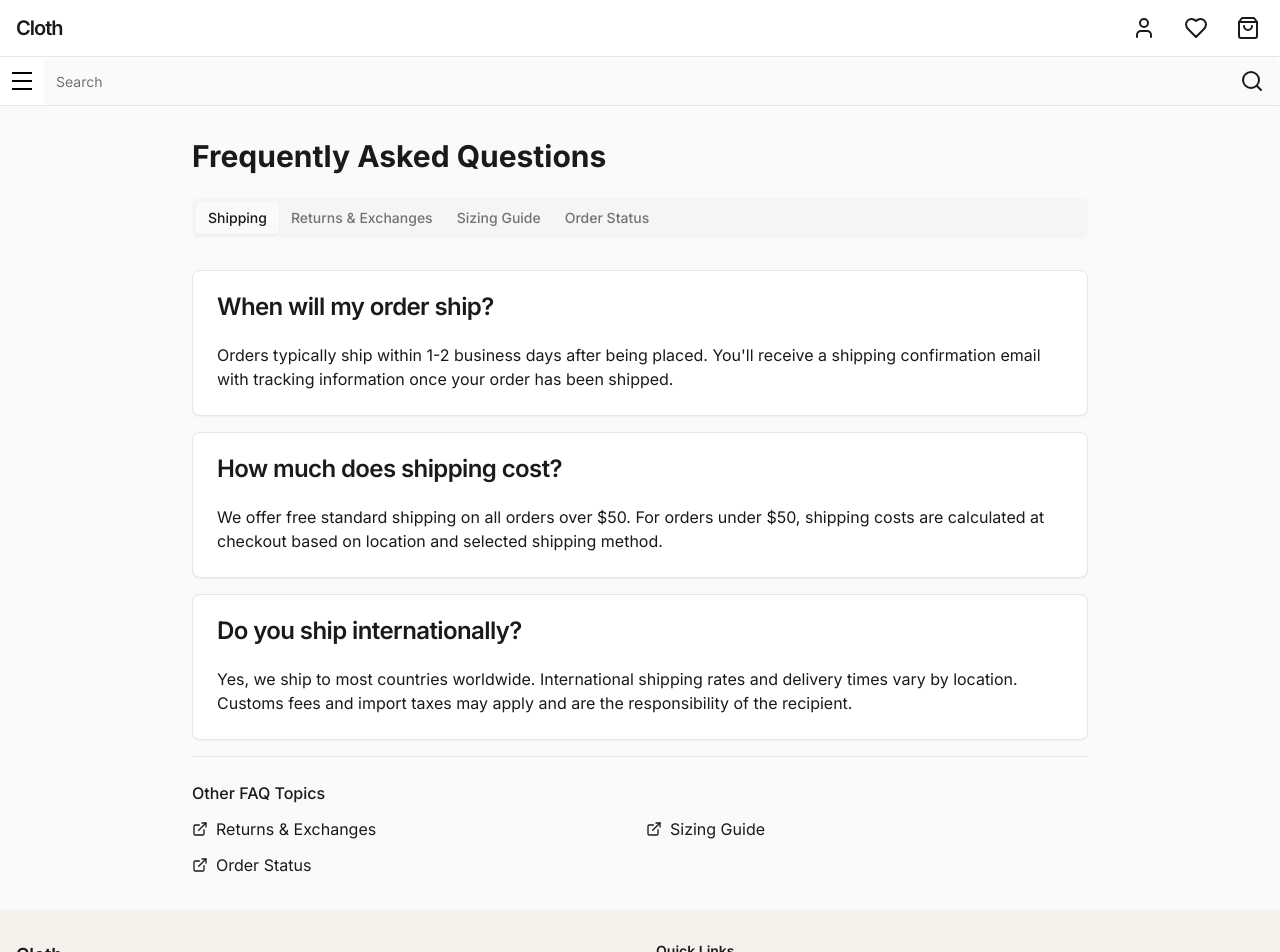
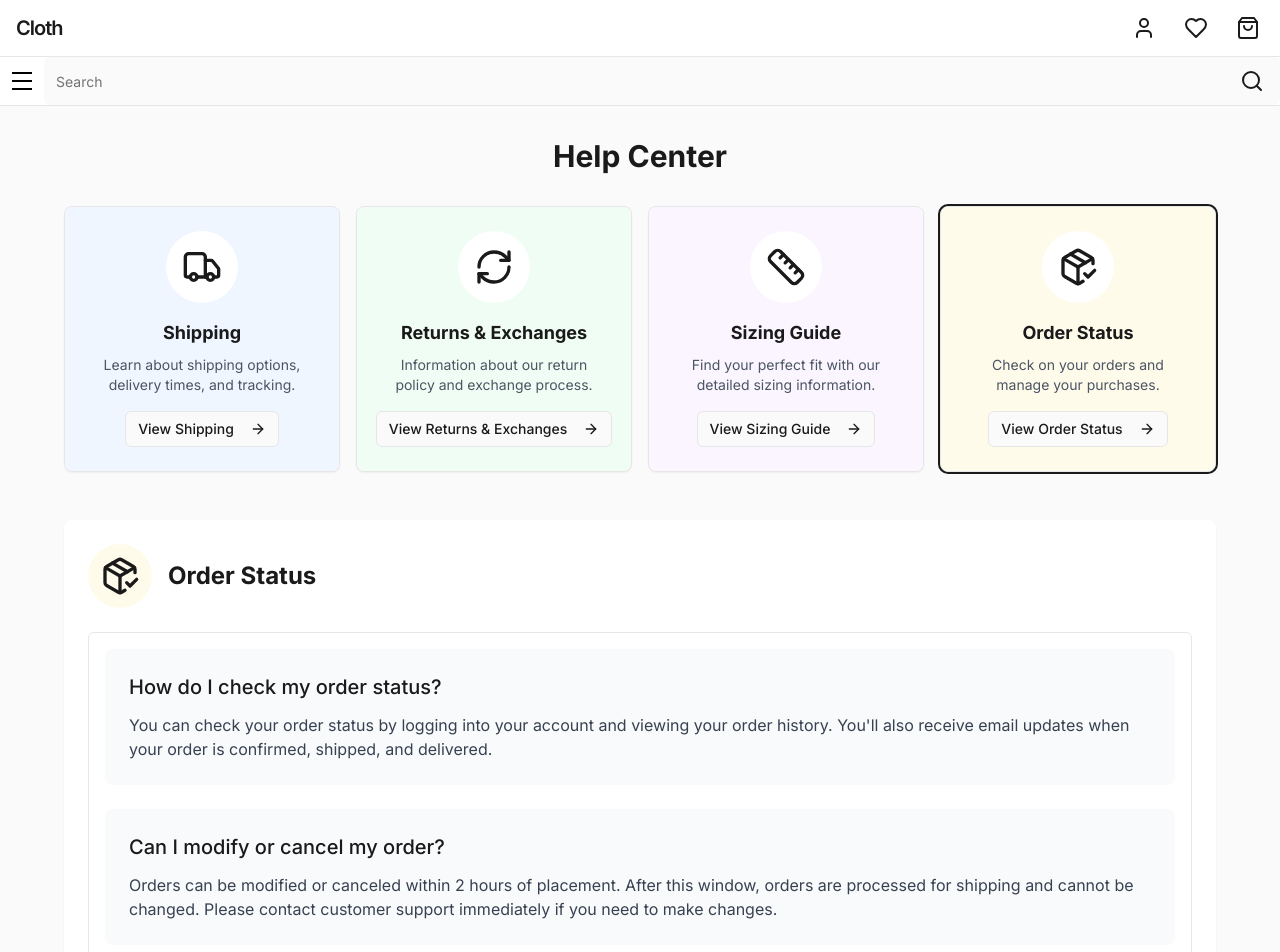
Before and after one commit to CLOTH-WLD/cloth-frontend, a React (Vite) app: page /faq/orders in a window 1280 px wide. Shown: the top 952 px of the page. Built offline with nearby package versions, Linux system fonts and the light colour scheme.

Commit message:
Fix: FAQ page navigation and design
- Rework FAQ page navigation and design to use images.
- Implement scroll-to-top behavior on navigation.
- Fix FAQ page links not working correctly.

```diff
--- a/src/App.tsx
+++ b/src/App.tsx
@@ -3,7 +3,8 @@ import { Toaster } from "@/components/ui/toaster";
 import { Toaster as Sonner } from "@/components/ui/sonner";
 import { TooltipProvider } from "@/components/ui/tooltip";
 import { QueryClient, QueryClientProvider } from "@tanstack/react-query";
-import { BrowserRouter, Routes, Route } from "react-router-dom";
+import { BrowserRouter, Routes, Route, useLocation } from "react-router-dom";
+import { useEffect } from "react";
 import Index from "./pages/Index";
 import ProductDetail from "./pages/ProductDetail";
 import Cart from "./pages/Cart";
@@ -14,6 +15,17 @@ import Favorites from "./pages/Favorites";
 import Faq from "./pages/Faq";
 import { CartProvider } from "./context/CartContext";
 
+// ScrollToTop component to handle scrolling to top on route change
+const ScrollToTop = () => {
+  const { pathname } = useLocation();
+
+  useEffect(() => {
+    window.scrollTo(0, 0);
+  }, [pathname]);
+
+  return null;
+};
+
 const queryClient = new QueryClient();
 
 const App = () => (
@@ -23,6 +35,7 @@ const App = () => (
         <Toaster />
         <Sonner />
         <BrowserRouter>
+          <ScrollToTop />
           <div>
             <Routes>
               <Route path="/" element={<Index />} />
@@ -32,10 +45,7 @@ const App = () => (
               <Route path="/profile" element={<Profile />} />
               <Route path="/favorites" element={<Favorites />} />
               <Route path="/faq" element={<Faq />} />
-              <Route path="/faq/shipping" element={<Faq />} />
-              <Route path="/faq/returns" element={<Faq />} />
-              <Route path="/faq/sizing" element={<Faq />} />
-              <Route path="/faq/orders" element={<Faq />} />
+              <Route path="/faq/:category" element={<Faq />} />
               <Route path="*" element={<NotFound />} />
             </Routes>
           </div>
--- a/src/pages/Faq.tsx
+++ b/src/pages/Faq.tsx
@@ -1,14 +1,114 @@
-
-import React from 'react';
-import { Link } from 'react-router-dom';
+import React, { useEffect } from 'react';
+import { Link, useParams, useNavigate } from 'react-router-dom';
 import { motion } from 'framer-motion';
-import { ExternalLink } from 'lucide-react';
+import { ArrowRight, Truck, RefreshCw, Ruler, PackageCheck } from 'lucide-react';
 import Navbar from '@/components/Navbar';
 import Footer from '@/components/Footer';
-import { Card, CardContent, CardHeader, CardTitle } from '@/components/ui/card';
-import { Tabs, TabsContent, TabsList, TabsTrigger } from '@/components/ui/tabs';
+import { Card, CardContent } from '@/components/ui/card';
+import { ScrollArea } from '@/components/ui/scroll-area';
+import { Button } from '@/components/ui/button';
+
+const faqCategories = [
+  {
+    id: "shipping",
+    name: "Shipping",
+    icon: <Truck className="h-10 w-10 text-cloth-charcoal" />,
+    color: "bg-blue-50",
+    description: "Learn about shipping options, delivery times, and tracking.",
+    questions: [
+      {
+        question: "When will my order ship?",
+        answer: "Orders typically ship within 1-2 business days after being placed. You'll receive a shipping confirmation email with tracking information once your order has been shipped."
+      },
+      {
+        question: "How much does shipping cost?",
+        answer: "We offer free standard shipping on all orders over $50. For orders under $50, shipping costs are calculated at checkout based on location and selected shipping method."
+      },
+      {
+        question: "Do you ship internationally?",
+        answer: "Yes, we ship to most countries worldwide. International shipping rates and delivery times vary by location. Customs fees and import taxes may apply and are the responsibility of the recipient."
+      }
+    ]
+  },
+  {
+    id: "returns",
+    name: "Returns & Exchanges",
+    icon: <RefreshCw className="h-10 w-10 text-cloth-charcoal" />,
+    color: "bg-green-50",
+    description: "Information about our return policy and exchange process.",
+    questions: [
+      {
+        question: "What is your return policy?",
+        answer: "We accept returns within 30 days of delivery for unworn items in original packaging. Return shipping is free for domestic orders."
+      },
+      {
+        question: "How do I start a return or exchange?",
+        answer: "To initiate a return or exchange, log into your account and go to your order history. Select the item(s) you wish to return and follow the instructions. You'll receive a prepaid shipping label for domestic returns."
+      },
+      {
+        question: "How long do refunds take to process?",
+        answer: "Once we receive your return, it takes 3-5 business days to inspect and process. Refunds are issued to the original payment method and may take an additional 2-5 business days to appear on your statement."
+      }
+    ]
+  },
+  {
+    id: "sizing",
+    name: "Sizing Guide",
+    icon: <Ruler className="h-10 w-10 text-cloth-charcoal" />,
+    color: "bg-purple-50",
+    description: "Find your perfect fit with our detailed sizing information.",
+    questions: [
+      {
+        question: "How do I find my correct size?",
+        answer: "We recommend measuring yourself and referring to our detailed size charts available on each product page. If you're between sizes, we generally recommend sizing up for a more comfortable fit."
+      },
+      {
+        question: "Do your items run true to size?",
+        answer: "Our clothing generally runs true to size, but each product description will note if an item runs smaller or larger than standard sizing. We also include model measurements and the size they're wearing for reference."
+      },
+      {
+        question: "What if my item doesn't fit?",
+        answer: "If your item doesn't fit, you can exchange it for a different size within 30 days of delivery. Visit our Returns & Exchanges page for detailed instructions on how to process an exchange."
+      }
+    ]
+  },
+  {
+    id: "orders",
+    name: "Order Status",
+    icon: <PackageCheck className="h-10 w-10 text-cloth-charcoal" />,
+    color: "bg-amber-50",
+    description: "Check on your orders and manage your purchases.",
+    questions: [
+      {
+        question: "How do I check my order status?",
+        answer: "You can check your order status by logging into your account and viewing your order history. You'll also receive email updates when your order is confirmed, shipped, and delivered."
+      },
+      {
+        question: "Can I modify or cancel my order?",
+        answer: "Orders can be modified or canceled within 2 hours of placement. After this window, orders are processed for shipping and cannot be changed. Please contact customer support immediately if you need to make changes."
+      },
+      {
+        question: "What payment methods do you accept?",
+        answer: "We accept all major credit cards, PayPal, Apple Pay, and Google Pay. All payments are securely processed and encrypted to ensure your information remains safe."
+      }
+    ]
+  }
+];
 
 const Faq: React.FC = () => {
+  const { category } = useParams<{ category?: string }>();
+  const navigate = useNavigate();
+  const activeCategoryId = category || "shipping";
+
+  const activeCategory = faqCategories.find(cat => cat.id === activeCategoryId) || faqCategories[0];
+
+  useEffect(() => {
+    // If category doesn't exist, redirect to shipping
+    if (category && !faqCategories.some(cat => cat.id === category)) {
+      navigate('/faq/shipping');
+    }
+  }, [category, navigate]);
+
   return (
     <div className="min-h-screen flex flex-col">
       <Navbar />
@@ -18,206 +118,70 @@ const Faq: React.FC = () => {
           initial={{ opacity: 0, y: 20 }}
           animate={{ opacity: 1, y: 0 }}
           transition={{ duration: 0.5 }}
-          className="max-w-4xl mx-auto"
+          className="max-w-6xl mx-auto"
         >
-          <h1 className="text-3xl font-bold mb-6">Frequently Asked Questions</h1>
+          <h1 className="text-3xl font-bold mb-8 text-center">Help Center</h1>
 
-          <Tabs defaultValue="shipping" className="w-full">
-            <TabsList className="w-full justify-start mb-6 overflow-x-auto flex-nowrap">
-              <TabsTrigger value="shipping">Shipping</TabsTrigger>
-              <TabsTrigger value="returns">Returns & Exchanges</TabsTrigger>
-              <TabsTrigger value="sizing">Sizing Guide</TabsTrigger>
-              <TabsTrigger value="orders">Order Status</TabsTrigger>
-            </TabsList>
+          {/* Category Cards */}
+          <div className="grid grid-cols-1 md:grid-cols-2 lg:grid-cols-4 gap-4 mb-12">
+            {faqCategories.map((cat) => (
+              <Link to={`/faq/${cat.id}`} key={cat.id}>
+                <Card className={`hover:shadow-md transition-all duration-300 h-full ${activeCategoryId === cat.id ? 'ring-2 ring-cloth-charcoal' : ''}`}>
+                  <CardContent className={`p-6 flex flex-col items-center text-center ${cat.color} rounded-lg h-full`}>
+                    <div className="mb-4 p-4 bg-white rounded-full">
+                      {cat.icon}
+                    </div>
+                    <h3 className="font-bold text-lg mb-2">{cat.name}</h3>
+                    <p className="text-sm text-gray-600 mb-4">{cat.description}</p>
+                    <Button variant="outline" size="sm" className="mt-auto">
+                      View {cat.name} <ArrowRight className="ml-2 h-4 w-4" />
+                    </Button>
+                  </CardContent>
+                </Card>
+              </Link>
+            ))}
+          </div>
 
-            <TabsContent value="shipping" className="space-y-4">
-              <Card>
-                <CardHeader>
-                  <CardTitle>When will my order ship?</CardTitle>
-                </CardHeader>
-                <CardContent>
-                  <p>Orders typically ship within 1-2 business days after being placed. You'll receive a shipping confirmation email with tracking information once your order has been shipped.</p>
-                </CardContent>
-              </Card>
+          {/* Selected Category Content */}
+          <div className="bg-white rounded-lg shadow-sm p-6 mb-8">
+            <div className="flex items-center mb-6">
+              <div className={`p-3 rounded-full ${activeCategory.color} mr-4`}>
+                {activeCategory.icon}
+              </div>
+              <h2 className="text-2xl font-bold">{activeCategory.name}</h2>
+            </div>
 
-              <Card>
-                <CardHeader>
-                  <CardTitle>How much does shipping cost?</CardTitle>
-                </CardHeader>
-                <CardContent>
-                  <p>We offer free standard shipping on all orders over $50. For orders under $50, shipping costs are calculated at checkout based on location and selected shipping method.</p>
-                </CardContent>
-              </Card>
+            <ScrollArea className="h-[400px] rounded-md border p-4">
+              <div className="space-y-6">
+                {activeCategory.questions.map((item, index) => (
+                  <div key={index} className="bg-gray-50 p-6 rounded-lg hover:bg-gray-100 transition-colors">
+                    <h3 className="text-xl font-medium mb-3">{item.question}</h3>
+                    <p className="text-gray-700">{item.answer}</p>
+                  </div>
+                ))}
+              </div>
+            </ScrollArea>
+          </div>
 
-              <Card>
-                <CardHeader>
-                  <CardTitle>Do you ship internationally?</CardTitle>
-                </CardHeader>
-                <CardContent>
-                  <p>Yes, we ship to most countries worldwide. International shipping rates and delivery times vary by location. Customs fees and import taxes may apply and are the responsibility of the recipient.</p>
-                </CardContent>
-              </Card>
-
-              <div className="mt-8 border-t pt-6">
-                <h3 className="font-medium mb-3">Other FAQ Topics</h3>
-                <div className="grid grid-cols-1 sm:grid-cols-2 gap-3">
-                  <Link to="/faq/returns" className="text-cloth-charcoal hover:text-cloth-charcoal/80 flex items-center">
-                    <ExternalLink size={16} className="mr-2" />
-                    Returns & Exchanges
+          {/* Other Categories */}
+          <div className="bg-gray-50 rounded-lg p-6">
+            <h3 className="font-medium mb-4 text-lg">Other FAQ Topics</h3>
+            <div className="grid grid-cols-1 md:grid-cols-2 lg:grid-cols-4 gap-4">
+              {faqCategories
+                .filter(cat => cat.id !== activeCategoryId)
+                .map(cat => (
+                  <Link to={`/faq/${cat.id}`} key={cat.id} className="block">
+                    <div className={`${cat.color} p-4 rounded-lg flex items-center hover:shadow-sm transition-all`}>
+                      <div className="mr-3">
+                        {cat.icon}
+                      </div>
+                      <span className="font-medium">{cat.name}</span>
+                    </div>
                   </Link>
-                  <Link to="/faq/sizing" className="text-cloth-charcoal hover:text-cloth-charcoal/80 flex items-center">
-                    <ExternalLink size={16} className="mr-2" />
-                    Sizing Guide
-                  </Link>
-                  <Link to="/faq/orders" className="text-cloth-charcoal hover:text-cloth-charcoal/80 flex items-center">
-                    <ExternalLink size={16} className="mr-2" />
-                    Order Status
-                  </Link>
-                </div>
-              </div>
-            </TabsContent>
-
-            <TabsContent value="returns" className="space-y-4">
-              <Card>
-                <CardHeader>
-                  <CardTitle>What is your return policy?</CardTitle>
-                </CardHeader>
-                <CardContent>
-                  <p>We accept returns within 30 days of delivery for unworn items in original packaging. Return shipping is free for domestic orders.</p>
-                </CardContent>
-              </Card>
-
-              <Card>
-                <CardHeader>
-                  <CardTitle>How do I start a return or exchange?</CardTitle>
-                </CardHeader>
-                <CardContent>
-                  <p>To initiate a return or exchange, log into your account and go to your order history. Select the item(s) you wish to return and follow the instructions. You'll receive a prepaid shipping label for domestic returns.</p>
-                </CardContent>
-              </Card>
-
-              <Card>
-                <CardHeader>
-                  <CardTitle>How long do refunds take to process?</CardTitle>
-                </CardHeader>
-                <CardContent>
-                  <p>Once we receive your return, it takes 3-5 business days to inspect and process. Refunds are issued to the original payment method and may take an additional 2-5 business days to appear on your statement.</p>
-                </CardContent>
-              </Card>
-
-              <div className="mt-8 border-t pt-6">
-                <h3 className="font-medium mb-3">Other FAQ Topics</h3>
-                <div className="grid grid-cols-1 sm:grid-cols-2 gap-3">
-                  <Link to="/faq/shipping" className="text-cloth-charcoal hover:text-cloth-charcoal/80 flex items-center">
-                    <ExternalLink size={16} className="mr-2" />
-                    Shipping Information
-                  </Link>
-                  <Link to="/faq/sizing" className="text-cloth-charcoal hover:text-cloth-charcoal/80 flex items-center">
-                    <ExternalLink size={16} className="mr-2" />
-                    Sizing Guide
-                  </Link>
-                  <Link to="/faq/orders" className="text-cloth-charcoal hover:text-cloth-charcoal/80 flex items-center">
-                    <ExternalLink size={16} className="mr-2" />
-                    Order Status
-                  </Link>
-                </div>
-              </div>
-            </TabsContent>
-
-            <TabsContent value="sizing" className="space-y-4">
-              <Card>
-                <CardHeader>
-                  <CardTitle>How do I find my correct size?</CardTitle>
-                </CardHeader>
-                <CardContent>
-                  <p>We recommend measuring yourself and referring to our detailed size charts available on each product page. If you're between sizes, we generally recommend sizing up for a more comfortable fit.</p>
-                </CardContent>
-              </Card>
-
-              <Card>
-                <CardHeader>
-                  <CardTitle>Do your items run true to size?</CardTitle>
-                </CardHeader>
-                <CardContent>
-                  <p>Our clothing generally runs true to size, but each product description will note if an item runs smaller or larger than standard sizing. We also include model measurements and the size they're wearing for reference.</p>
-                </CardContent>
-              </Card>
-
-              <Card>
-                <CardHeader>
-                  <CardTitle>What if my item doesn't fit?</CardTitle>
-                </CardHeader>
-                <CardContent>
-                  <p>If your item doesn't fit, you can exchange it for a different size within 30 days of delivery. Visit our Returns & Exchanges page for detailed instructions on how to process an exchange.</p>
-                </CardContent>
-              </Card>
-
-              <div className="mt-8 border-t pt-6">
-                <h3 className="font-medium mb-3">Other FAQ Topics</h3>
-                <div className="grid grid-cols-1 sm:grid-cols-2 gap-3">
-                  <Link to="/faq/shipping" className="text-cloth-charcoal hover:text-cloth-charcoal/80 flex items-center">
-                    <ExternalLink size={16} className="mr-2" />
-                    Shipping Information
-                  </Link>
-                  <Link to="/faq/returns" className="text-cloth-charcoal hover:text-cloth-charcoal/80 flex items-center">
-                    <ExternalLink size={16} className="mr-2" />
-                    Returns & Exchanges
-                  </Link>
-                  <Link to="/faq/orders" className="text-cloth-charcoal hover:text-cloth-charcoal/80 flex items-center">
-                    <ExternalLink size={16} className="mr-2" />
-                    Order Status
-                  </Link>
-                </div>
-              </div>
-            </TabsContent>
-
-            <TabsContent value="orders" className="space-y-4">
-              <Card>
-                <CardHeader>
-                  <CardTitle>How do I check my order status?</CardTitle>
-                </CardHeader>
-                <CardContent>
-                  <p>You can check your order status by logging into your account and viewing your order history. You'll also receive email updates when your order is confirmed, shipped, and delivered.</p>
-                </CardContent>
-              </Card>
-
-              <Card>
-                <CardHeader>
-                  <CardTitle>Can I modify or cancel my order?</CardTitle>
-                </CardHeader>
-                <CardContent>
-                  <p>Orders can be modified or canceled within 2 hours of placement. After this window, orders are processed for shipping and cannot be changed. Please contact customer support immediately if you need to make changes.</p>
-                </CardContent>
-              </Card>
-
-              <Card>
-                <CardHeader>
-                  <CardTitle>What payment methods do you accept?</CardTitle>
-                </CardHeader>
-                <CardContent>
-                  <p>We accept all major credit cards, PayPal, Apple Pay, and Google Pay. All payments are securely processed and encrypted to ensure your information remains safe.</p>
-                </CardContent>
-              </Card>
-
-              <div className="mt-8 border-t pt-6">
-                <h3 className="font-medium mb-3">Other FAQ Topics</h3>
-                <div className="grid grid-cols-1 sm:grid-cols-2 gap-3">
-                  <Link to="/faq/shipping" className="text-cloth-charcoal hover:text-cloth-charcoal/80 flex items-center">
-                    <ExternalLink size={16} className="mr-2" />
-                    Shipping Information
-                  </Link>
-                  <Link to="/faq/returns" className="text-cloth-charcoal hover:text-cloth-charcoal/80 flex items-center">
-                    <ExternalLink size={16} className="mr-2" />
-                    Returns & Exchanges
-                  </Link>
-                  <Link to="/faq/sizing" className="text-cloth-charcoal hover:text-cloth-charcoal/80 flex items-center">
-                    <ExternalLink size={16} className="mr-2" />
-                    Sizing Guide
-                  </Link>
-                </div>
-              </div>
-            </TabsContent>
-          </Tabs>
+                ))
+              }
+            </div>
+          </div>
         </motion.div>
       </main>
 
```
